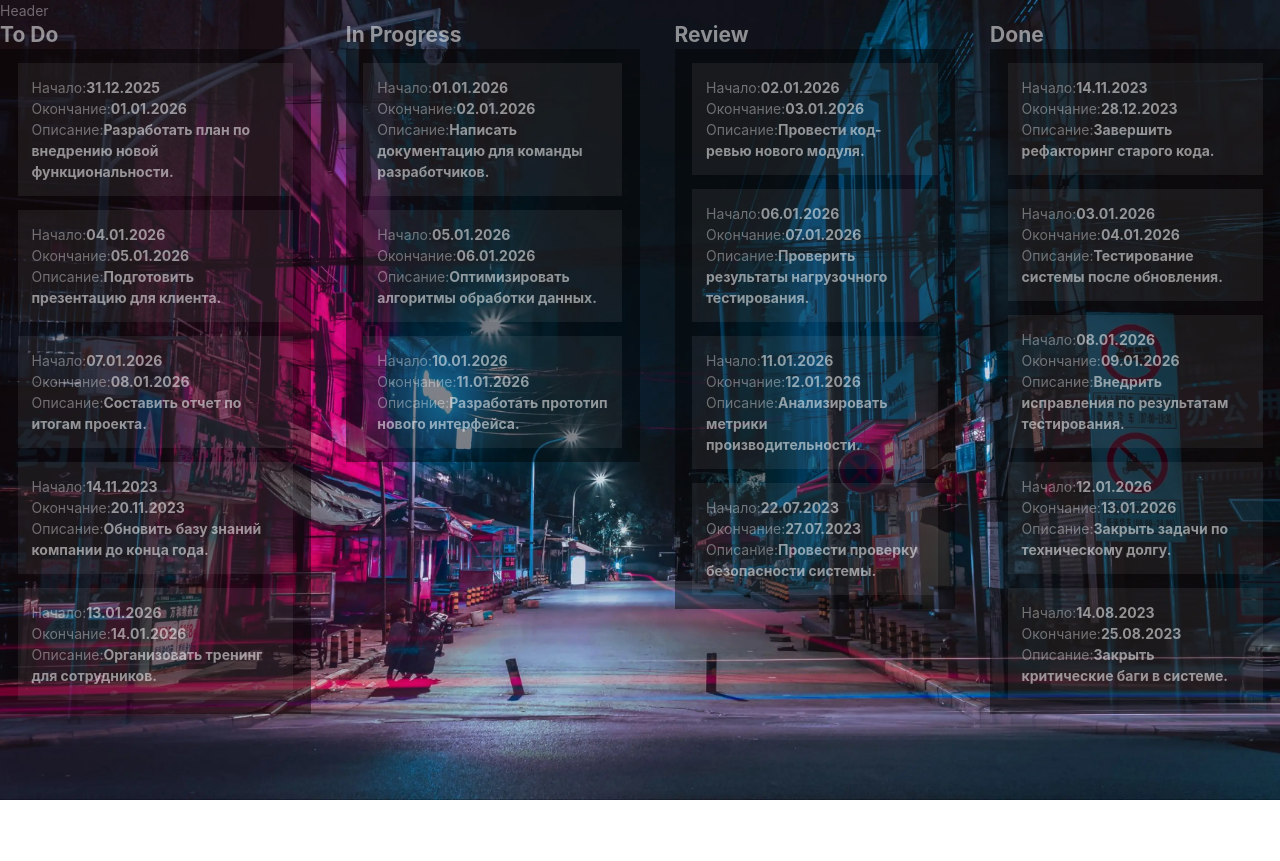
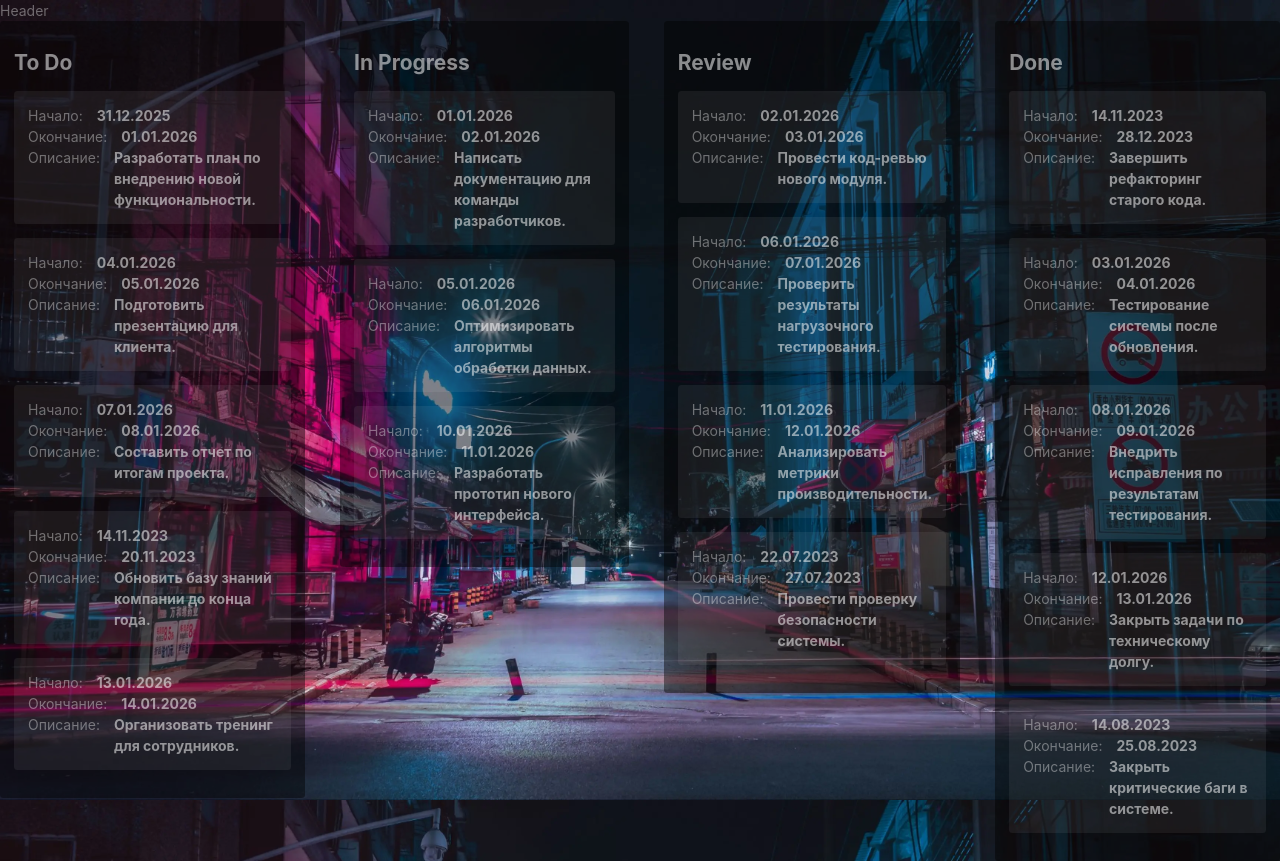
Before and after one commit to RimidalU/my-trello-web, a React (Vite) app: page / in a window 1280 px wide. Before the commit the page ends 800 px from the top, so only its background shows below. Built offline with nearby package versions, Linux system fonts and the light colour scheme.

Commit message:
feat: add berder radius

```diff
--- a/src/components/Column.tsx
+++ b/src/components/Column.tsx
@@ -12,16 +12,13 @@ interface ColumnProps {
 function Column({ taskType, className }: ColumnProps) {
     const tasks: TaskItem[] = getTasksByType(taskType)
     return (
-        <article>
-            <h2 className="text-foregroundBold text-2xl font-bold">
+        <article
+            className={clsx('py-8 px-4 bg-columnBackground rounded', className)}
+        >
+            <h2 className="text-foregroundBold text-2xl font-bold mb-4">
                 {ColumnNameType[taskType]}
             </h2>
-            <ul
-                className={clsx(
-                    'flex flex-col gap-4 px-5 py-4 bg-columnBackground',
-                    className
-                )}
-            >
+            <ul className={'flex flex-col gap-4'}>
                 {tasks.map((task) => (
                     <li key={task.id}>
                         <TaskCard task={task} />
--- a/src/components/TaskCard.tsx
+++ b/src/components/TaskCard.tsx
@@ -10,20 +10,20 @@ interface TaskCardProps {
 
 function TaskCard({ task, className }: TaskCardProps) {
     return (
-        <article className={clsx('bg-cardBackground p-4', className)}>
-            <div className="card__field">
+        <article className={clsx('bg-cardBackground p-4 rounded', className)}>
+            <div className="flex gap-4">
                 <span>Начало:</span>
                 <strong className="text-foregroundBold">
                     {timestampToDateConvertor(task.startDay)}
                 </strong>
             </div>
-            <div className="card__field">
+            <div className="flex gap-4">
                 <span>Окончание:</span>
                 <strong className="text-foregroundBold">
                     {timestampToDateConvertor(task.endDay)}
                 </strong>
             </div>
-            <div className="card__field">
+            <div className="flex gap-4">
                 <span>Описание:</span>
                 <strong className="text-foregroundBold">{task.text}</strong>
             </div>
```
